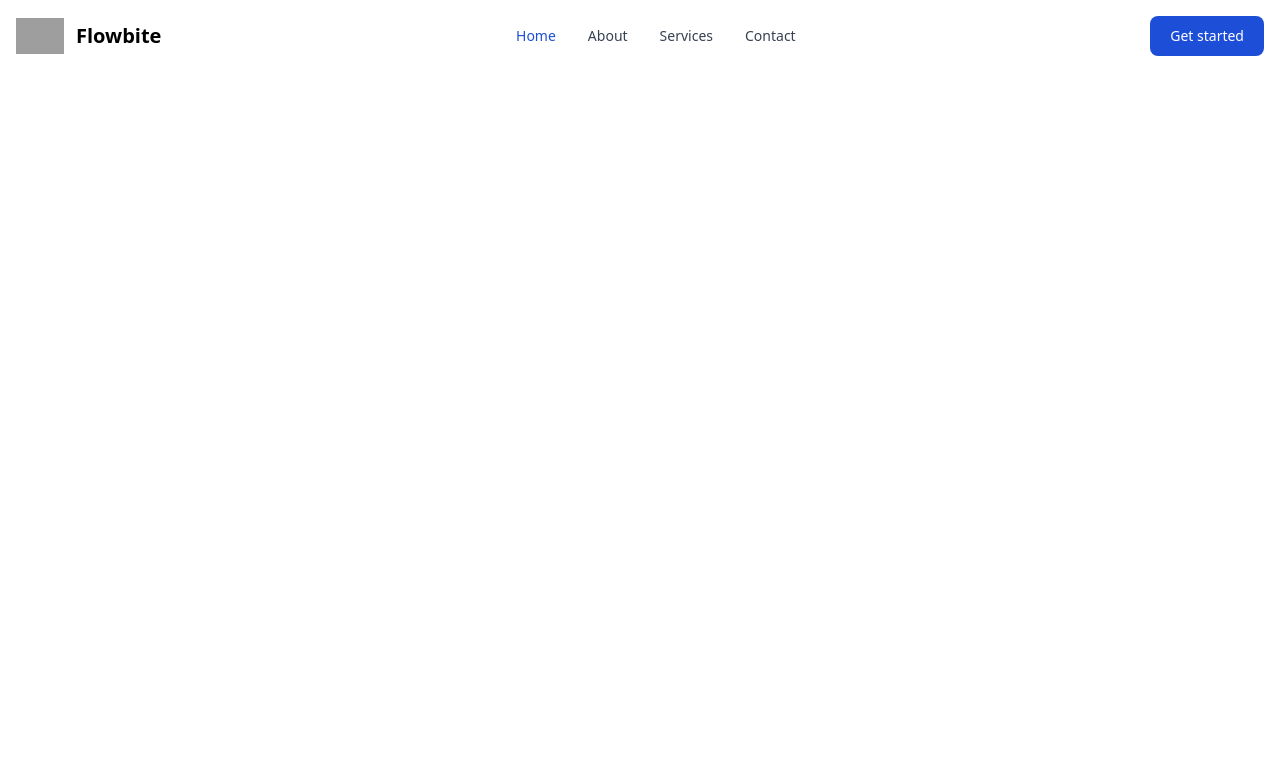
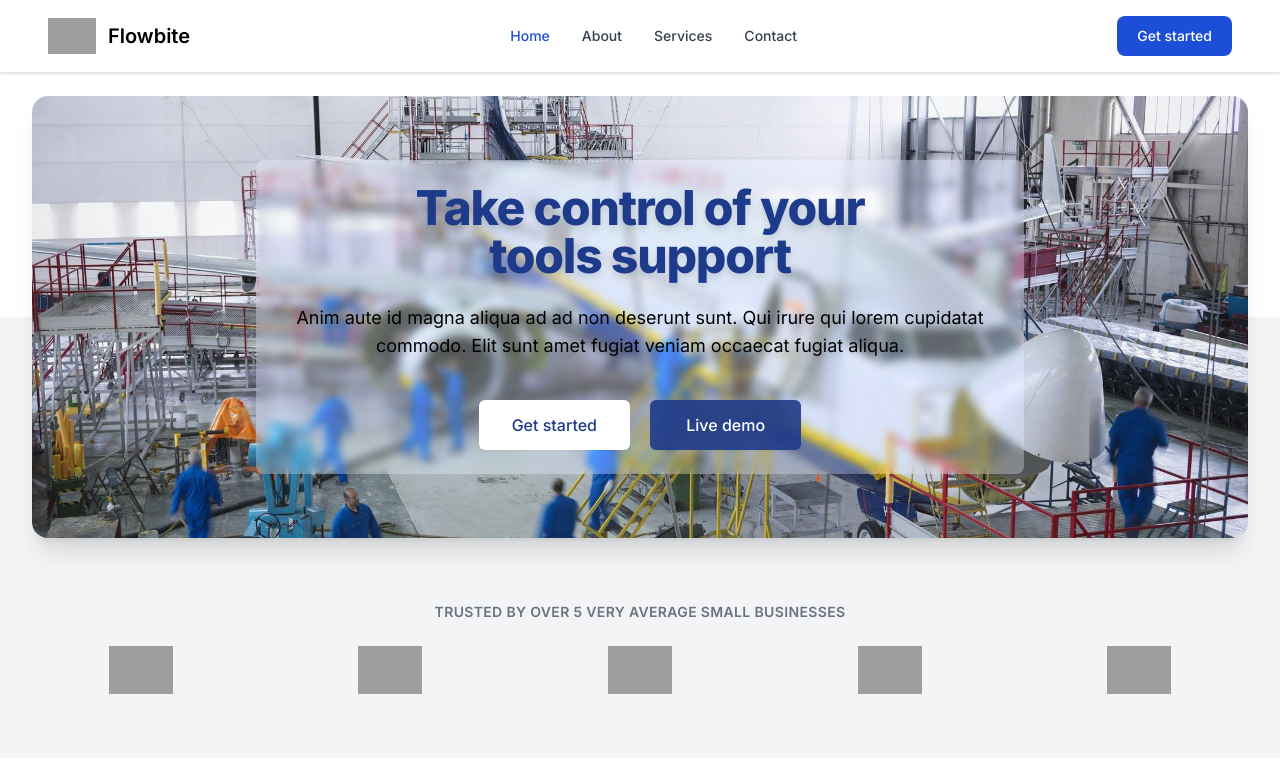
Before and after one commit to nikdesigns/tooling_aero, a plain HTML site: page index.html in a window 1280 px wide. Drawn offline with nearby package versions, Linux system fonts and the light colour scheme; grey boxes are pictures that could not be loaded.

Commit message:
second commit

```diff
--- a/index.html
+++ b/index.html
@@ -14,15 +14,16 @@
       href="https://fonts.googleapis.com/css2?family=Inter:wght@100;200;300;400;500;600;700;800;900&display=swap"
       rel="stylesheet"
     />
+    <link rel="stylesheet" href="./css/styles.css" />
     <title>Tooling.aero</title>
   </head>
   <body>
     <!-- header -->
     <nav
-      class="bg-white border-gray-200 px-2 sm:px-4 py-2.5 rounded max-w-7xl mx-auto dark:bg-gray-900"
+      class="bg-white shadow px-2 sm:px-4 py-2.5 dark:bg-gray-900 fixed w-full z-20 top-0 left-0 border-b border-gray-200 dark:border-gray-600"
     >
       <div
-        class="container flex flex-wrap justify-between items-center mx-auto"
+        class="container flex flex-wrap justify-between items-center mx-auto head-container max-w-7xl px-4 sm:px-6 lg:px-8"
       >
         <a href="https://flowbite.com/" class="flex items-center">
           <img
@@ -43,10 +44,10 @@
             Get started
           </button>
           <button
-            data-collapse-toggle="navbar-cta"
+            data-collapse-toggle="navbar-sticky"
             type="button"
             class="inline-flex items-center p-2 text-sm text-gray-500 rounded-lg md:hidden hover:bg-gray-100 focus:outline-none focus:ring-2 focus:ring-gray-200 dark:text-gray-400 dark:hover:bg-gray-700 dark:focus:ring-gray-600"
-            aria-controls="navbar-cta"
+            aria-controls="navbar-sticky"
             aria-expanded="false"
           >
             <span class="sr-only">Open main menu</span>
@@ -67,7 +68,7 @@
         </div>
         <div
           class="hidden justify-between items-center w-full md:flex md:w-auto md:order-1"
-          id="navbar-cta"
+          id="navbar-sticky"
         >
           <ul
             class="flex flex-col p-4 mt-4 bg-gray-50 rounded-lg border border-gray-100 md:flex-row md:space-x-8 md:mt-0 md:text-sm md:font-medium md:border-0 md:bg-white dark:bg-gray-800 md:dark:bg-gray-900 dark:border-gray-700"
@@ -106,6 +107,137 @@
       </div>
     </nav>
 
+    <!-- hero -->
+    <main>
+      <div>
+        <!-- Hero card -->
+        <div class="relative mt-24">
+          <div class="absolute inset-x-0 bottom-0 h-1/2 bg-gray-100"></div>
+          <div class="max-w-7xl mx-auto sm:px-6 lg:px-8">
+            <div class="relative shadow-xl sm:rounded-2xl sm:overflow-hidden">
+              <div class="absolute inset-0">
+                <img
+                  class="h-full w-full object-cover"
+                  src="./images/plane_hanger_3.jpg"
+                  alt="People working on laptops"
+                />
+                <div
+                  class="absolute inset-0 bg-gray-50 mix-blend-multiply"
+                ></div>
+              </div>
+
+              <div
+                class="relative px-4 py-16 sm:px-6 sm:py-12 lg:py-16 lg:px-8"
+              >
+                <div
+                  class="backdrop-blur-sm bg-white/30 backdrop-saturate-200 py-6 w-max mx-auto rounded-lg"
+                >
+                  <h1
+                    class="text-center text-3xl font-extrabold tracking-tight sm:text-4xl lg:text-5xl"
+                  >
+                    <span class="block text-blue-900 drop-shadow-lg"
+                      >Take control of your</span
+                    >
+                    <span class="block text-blue-900 drop-shadow-lg"
+                      >tools support</span
+                    >
+                  </h1>
+                  <p
+                    class="mt-6 max-w-lg mx-auto text-center text-lg text-blue sm:max-w-3xl drop-shadow-lg"
+                  >
+                    Anim aute id magna aliqua ad ad non deserunt sunt. Qui irure
+                    qui lorem cupidatat commodo. Elit sunt amet fugiat veniam
+                    occaecat fugiat aliqua.
+                  </p>
+                  <div
+                    class="mt-10 max-w-sm mx-auto sm:max-w-none sm:flex sm:justify-center"
+                  >
+                    <div
+                      class="space-y-4 sm:space-y-0 sm:mx-auto sm:inline-grid sm:grid-cols-2 sm:gap-5"
+                    >
+                      <a
+                        href="#"
+                        class="flex items-center justify-center px-4 py-3 border border-transparent text-base font-medium rounded-md shadow-sm text-blue-900 bg-white hover:bg-indigo-50 sm:px-8"
+                      >
+                        Get started
+                      </a>
+                      <a
+                        href="#"
+                        class="flex items-center justify-center px-4 py-3 border border-transparent text-base font-medium rounded-md shadow-sm text-white bg-blue-900 bg-opacity-90 hover:bg-opacity-100 sm:px-8"
+                      >
+                        Live demo
+                      </a>
+                    </div>
+                  </div>
+                </div>
+              </div>
+            </div>
+          </div>
+        </div>
+
+        <!-- Logo cloud -->
+        <div class="bg-gray-100">
+          <div class="max-w-7xl mx-auto py-16 px-4 sm:px-6 lg:px-8">
+            <p
+              class="text-center text-sm font-semibold uppercase text-gray-500 tracking-wide"
+            >
+              Trusted by over 5 very average small businesses
+            </p>
+            <div
+              class="mt-6 grid grid-cols-2 gap-8 md:grid-cols-6 lg:grid-cols-5"
+            >
+              <div
+                class="col-span-1 flex justify-center md:col-span-2 lg:col-span-1"
+              >
+                <img
+                  class="h-12 filter grayscale hover:grayscale-0"
+                  src="https://www.teardowns.aero/images/advertise/air_logo.png"
+                  alt="Tuple"
+                />
+              </div>
+              <div
+                class="col-span-1 flex justify-center md:col-span-2 lg:col-span-1"
+              >
+                <img
+                  class="h-12 filter grayscale hover:grayscale-0"
+                  src="https://www.teardowns.aero/images/advertise/aercap_logo_new.png"
+                  alt="Mirage"
+                />
+              </div>
+              <div
+                class="col-span-1 flex justify-center md:col-span-2 lg:col-span-1"
+              >
+                <img
+                  class="h-12"
+                  src="https://tailwindui.com/img/logos/statickit-logo-gray-400.svg"
+                  alt="StaticKit"
+                />
+              </div>
+              <div
+                class="col-span-1 flex justify-center md:col-span-2 md:col-start-2 lg:col-span-1"
+              >
+                <img
+                  class="h-12"
+                  src="https://tailwindui.com/img/logos/transistor-logo-gray-400.svg"
+                  alt="Transistor"
+                />
+              </div>
+              <div
+                class="col-span-2 flex justify-center md:col-span-2 md:col-start-4 lg:col-span-1"
+              >
+                <img
+                  class="h-12"
+                  src="https://tailwindui.com/img/logos/workcation-logo-gray-400.svg"
+                  alt="Workcation"
+                />
+              </div>
+            </div>
+          </div>
+        </div>
+      </div>
+    </main>
+    <!-- footer -->
+
     <!-- scripts -->
     <script src="https://cdn.tailwindcss.com"></script>
     <script src="https://unpkg.com/flowbite@1.5.3/dist/flowbite.js"></script>
```
Also changed, not shown: images/engine_hange.jpg (added), images/engine_hanger_1.jpg (added), images/plane_hangar_1.jpg (added), images/plane_hangar_2.jpg (added), images/plane_hanger.jpg (added), images/plane_hanger_3.jpg (added).
